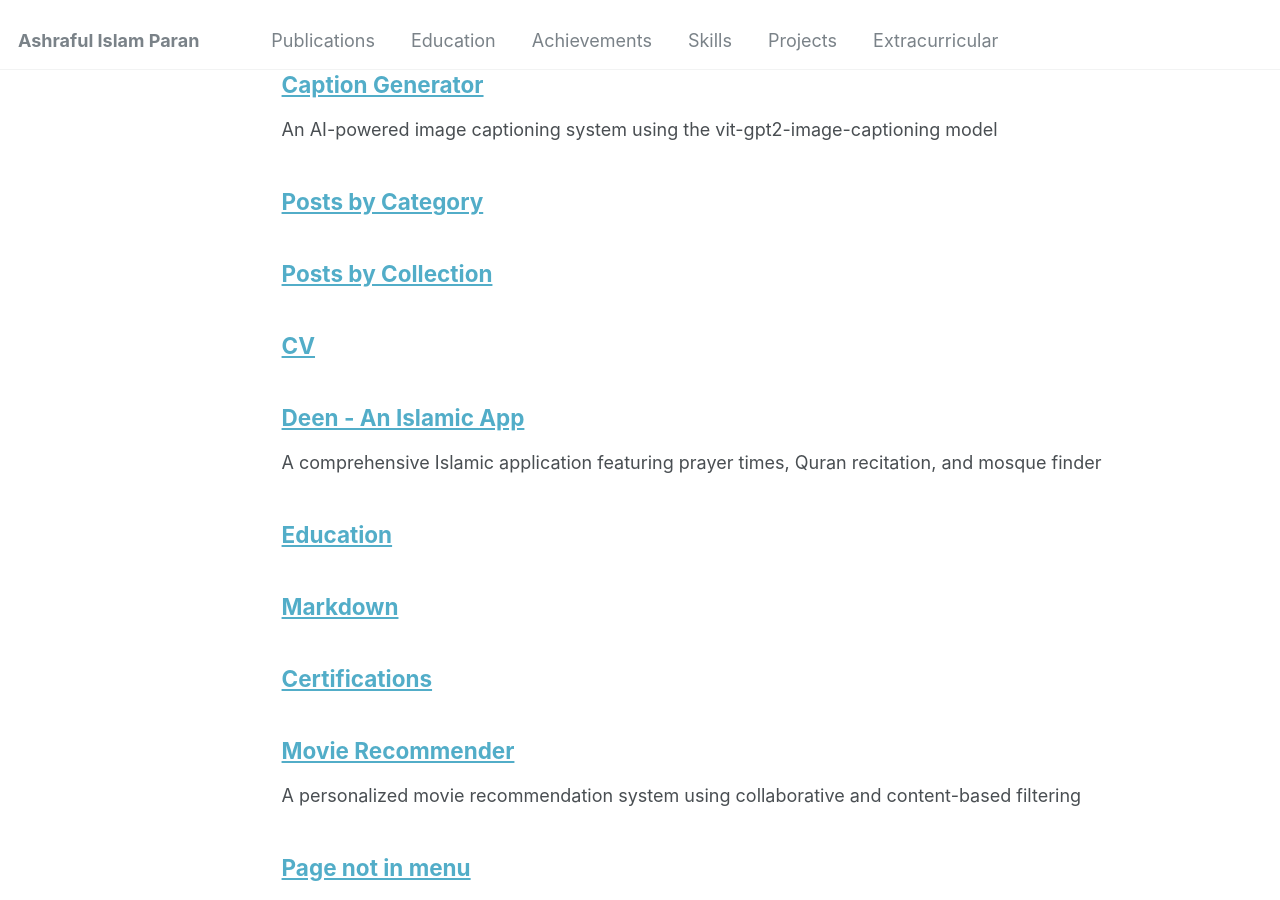
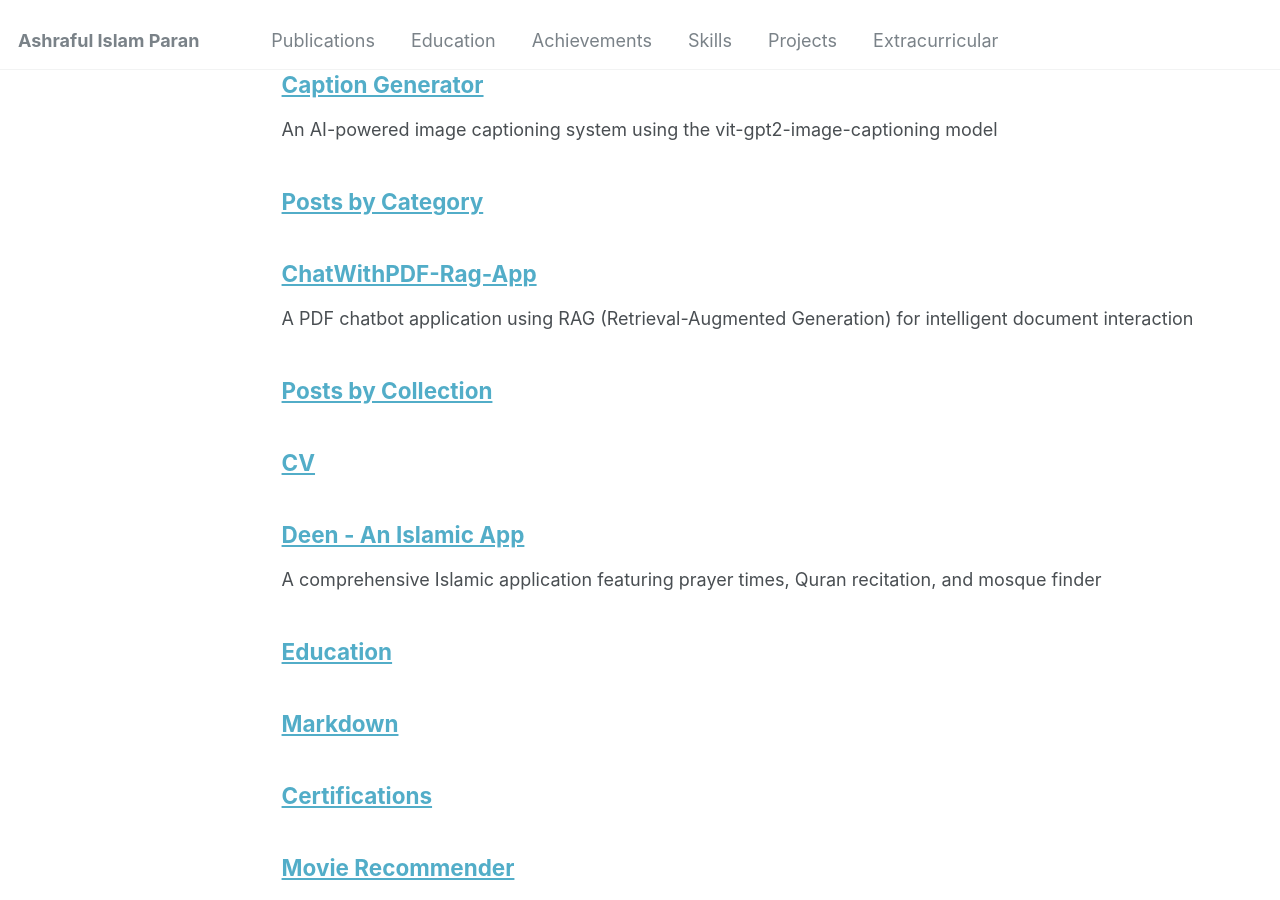
Before and after one commit to ashrafulparan2/ashrafulparan2.github.io, a Jekyll site: the page built from _pages/page-archive.html, in a window 1280 px wide and 900 px high, scrolled down 558 px. Built offline with Jekyll 4.4.1, drawn with Linux system fonts in a browser that asks for light colours; some of the changed lines change nothing that is shown.

Commit message:
add ChatWithPDF-Rag-App project documentation with feature descriptions and timeline to projects page

````diff
--- a/_pages/projects.md
+++ b/_pages/projects.md
@@ -15,7 +15,17 @@
 
 Here are some of my notable software development projects. Click on each project to learn more about its features and technical details.
 
+### [ChatWithPDF-Rag-App](/projects/chatwithpdf-rag-app/)
+- *Developed an intelligent PDF chatbot using RAG (Retrieval-Augmented Generation) technology.*
+- *Integrated Mistral-7B LLM and FAISS vector database for accurate document question-answering.*
+- *Built with Python, Streamlit, and Hugging Face's ecosystem for natural language processing.*
+- *Jan 2025 – Mar 2025*
 
+### [Bookify](/projects/bookify/)
+- *Developed a user-friendly online book store using the MERN stack (MongoDB, Express.js, React, Node.js).*
+- *Implemented secure user authentication with Firebase and a comprehensive admin dashboard.*
+- *Created features including book catalog, shopping cart, order management, and review system.*
+- *Dec 2024 – Jan 2025*
 
 ### [Caption Generator](/projects/caption-generator/)
 - *Utilized the `vit-gpt2-image-captioning` model to generate captions for images.*
@@ -35,11 +45,7 @@
 - *Included features such as prayer times, Quran recitation, Qibla direction, and Islamic calendar to serve the diverse needs of the Muslim community.*
 - *Oct 2023 – Dec 2023*
 
-### [Bookify](/projects/bookify/)
-- *Developed a user-friendly online book store using the MERN stack (MongoDB, Express.js, React, Node.js).*
-- *Implemented secure user authentication with Firebase and a comprehensive admin dashboard.*
-- *Created features including book catalog, shopping cart, order management, and review system.*
-- *Jan 2024 – Present*
+
 
 ### [ThriftTrade](/projects/thrifttrade/)
 - *Developed "ThriftTrade," a second-hand marketplace website using TypeScript, Node.js, and MongoDB.*
--- /dev/null
+++ b/_pages/projects/chatwithpdf-rag-app.md
@@ -0,0 +1,80 @@
+---
+title: 'ChatWithPDF-Rag-App'
+excerpt: 'A PDF chatbot application using RAG (Retrieval-Augmented Generation) for intelligent document interaction'
+author_profile: true
+permalink: /projects/chatwithpdf-rag-app/
+---
+
+<head>
+<title>Font Awesome Icons</title>
+<meta name="viewport" content="width=device-width, initial-scale=1">
+<link rel="stylesheet" href="https://cdnjs.cloudflare.com/ajax/libs/font-awesome/4.7.0/css/font-awesome.min.css">
+</head>
+
+# ChatWithPDF-Rag-App
+
+[<i class="fa fa-github" style="color:black;"></i> View on GitHub](https://github.com/ashrafulparan2/ChatWithPDF-Rag-App)
+
+## Overview
+ChatWithPDF-Rag-App is an intelligent document interaction system that allows users to have natural conversations with PDF documents. The application uses RAG (Retrieval-Augmented Generation) technology to provide accurate, context-aware responses to questions about PDF content.
+
+![Application Interface](/assets/images/projects/chatwithpdf-rag-app/image-3.png)
+
+## Key Features
+- **PDF Question Answering**: Ask questions about any uploaded PDF document
+- **Custom Prompt Engineering**: Uses carefully crafted prompts for accurate and context-aware responses
+- **Source Document Tracking**: Displays the source documents used to generate each answer
+- **Advanced Language Models**:
+  - Uses `sentence-transformers/all-MiniLM-L6-v2` for embeddings
+  - Powered by `mistralai/Mistral-7B-Instruct-v0.3` for language generation
+
+## Technical Details
+- **Backend**: Python 3.11+
+- **Frontend**: Streamlit
+- **Vector Database**: FAISS for efficient similarity search
+- **Authentication**: Hugging Face API integration
+- **Duration**: Mar 2024 – Present
+
+## Installation and Setup
+
+1. Clone the repository:
+```bash
+git clone https://github.com/ashrafulparan2/ChatWithPDF-Rag-App.git
+cd ChatWithPDF-Rag-App
+```
+
+2. Install dependencies:
+```bash
+pip install -r requirements.txt
+```
+
+3. Set up Hugging Face authentication:
+```bash
+huggingface-cli login
+```
+
+4. Run the application:
+```bash
+streamlit run app.py --server.enableCORS false --server.enableXsrfProtection false
+```
+
+## Implementation Details
+
+### Vector Store Setup
+- The application uses FAISS (Facebook AI Similarity Search) for efficient document retrieval
+- Requires pre-generated vectorstore files (`index.faiss` and `index.pkl`) in the `vectorstore/db_faiss/` directory
+- Embeddings are generated using the `sentence-transformers/all-MiniLM-L6-v2` model
+
+### Question Answering Pipeline
+1. User uploads a PDF document
+2. Document is processed and vectorized
+3. User questions are embedded and matched against the document vectors
+4. Relevant context is retrieved and fed to the Mistral-7B model
+5. Model generates natural, context-aware responses
+
+### User Interface
+- Clean, intuitive Streamlit interface
+- Drag-and-drop PDF upload
+- Real-time question answering
+- Source document display for transparency
+- File size limit of 200MB per PDF
````
Also changed, not shown: assets/images/projects/chatwithpdf-rag-app/image-3.png (added).
